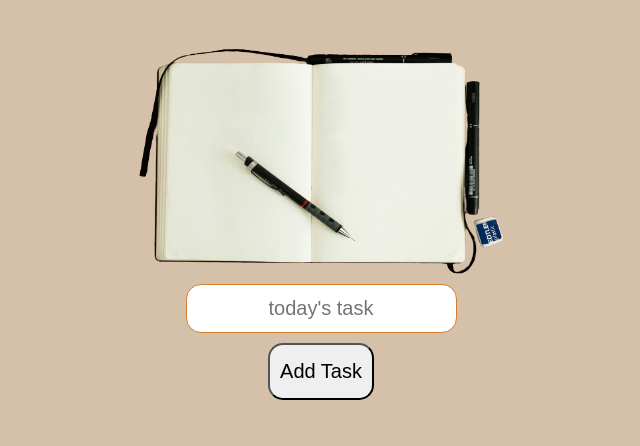
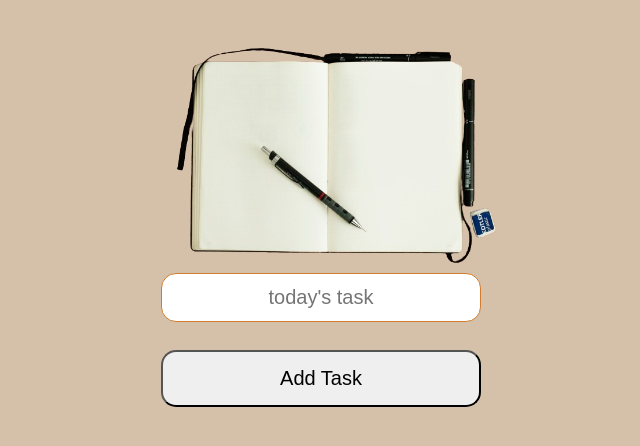
Before and after one commit to EliusCaleb/daily, a plain HTML site: page index.html in a window 1280 px wide. Shown: the whole page, without its empty margins (319-959 px from the left). Drawn offline with Linux system fonts and the light colour scheme.

Commit message:
added more styles

```diff
--- a/index.css
+++ b/index.css
@@ -1,13 +1,21 @@
 body{
+
     background-color:#d5c1aa;
-    text-align:center;
-    margin: 30px 0 0 0;
-
+    margin:0;
+    padding: 0;
+    font-family: 'Rubik', sans-serif;
 
 }
+
+.container{
+    display: flex;
+    flex-direction: column;
+    max-width: 320px;
+    margin: 30px auto;
+}
 #profile{
-    width:400px;
-    height: 250px;
+    width: 350px;
+    margin: 0 auto;
 }
 #add-input{
     height: 45px;
```
